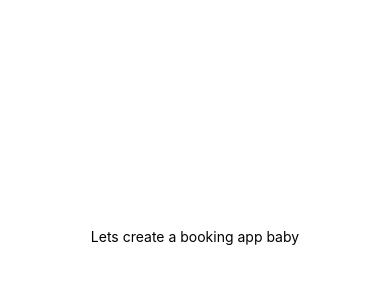
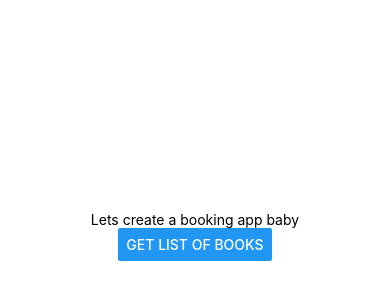
Before and after one commit to Saleem3097/book-store, a React Native app: screen / in a window 390 px wide. Shown: the part 186-486 px from the top of the page. Built offline with nearby package versions, Linux system fonts and the light colour scheme.

Commit message:
installation completed of axios and fetched api data

```diff
--- a/App.tsx
+++ b/App.tsx
@@ -1,11 +1,18 @@
-import { StatusBar } from "expo-status-bar";
-import { StyleSheet, Text, View } from "react-native";
+import axios from "axios";
+import { Button, StyleSheet, Text, View } from "react-native";
 
 export default function App() {
+  const endPointURL = "https://69072138b1879c890ed8e1f4.mockapi.io/books";
+
+  const getListOfBooks = async () => {
+    const response = await axios.get(endPointURL);
+    console.log(JSON.stringify(response.data, null, 3));
+  };
+
   return (
     <View style={styles.container}>
       <Text>Lets create a booking app baby</Text>
-      <StatusBar style="auto" />
+      <Button title="Get list of books" onPress={getListOfBooks} />
     </View>
   );
 }
--- a/package.json
+++ b/package.json
@@ -9,6 +9,7 @@
     "web": "expo start --web"
   },
   "dependencies": {
+    "axios": "^1.13.1",
     "expo": "~54.0.20",
     "expo-status-bar": "~3.0.8",
     "react": "19.1.0",
```
Also changed, not shown: 1 other file (tests, documents, lock files or other folders).
